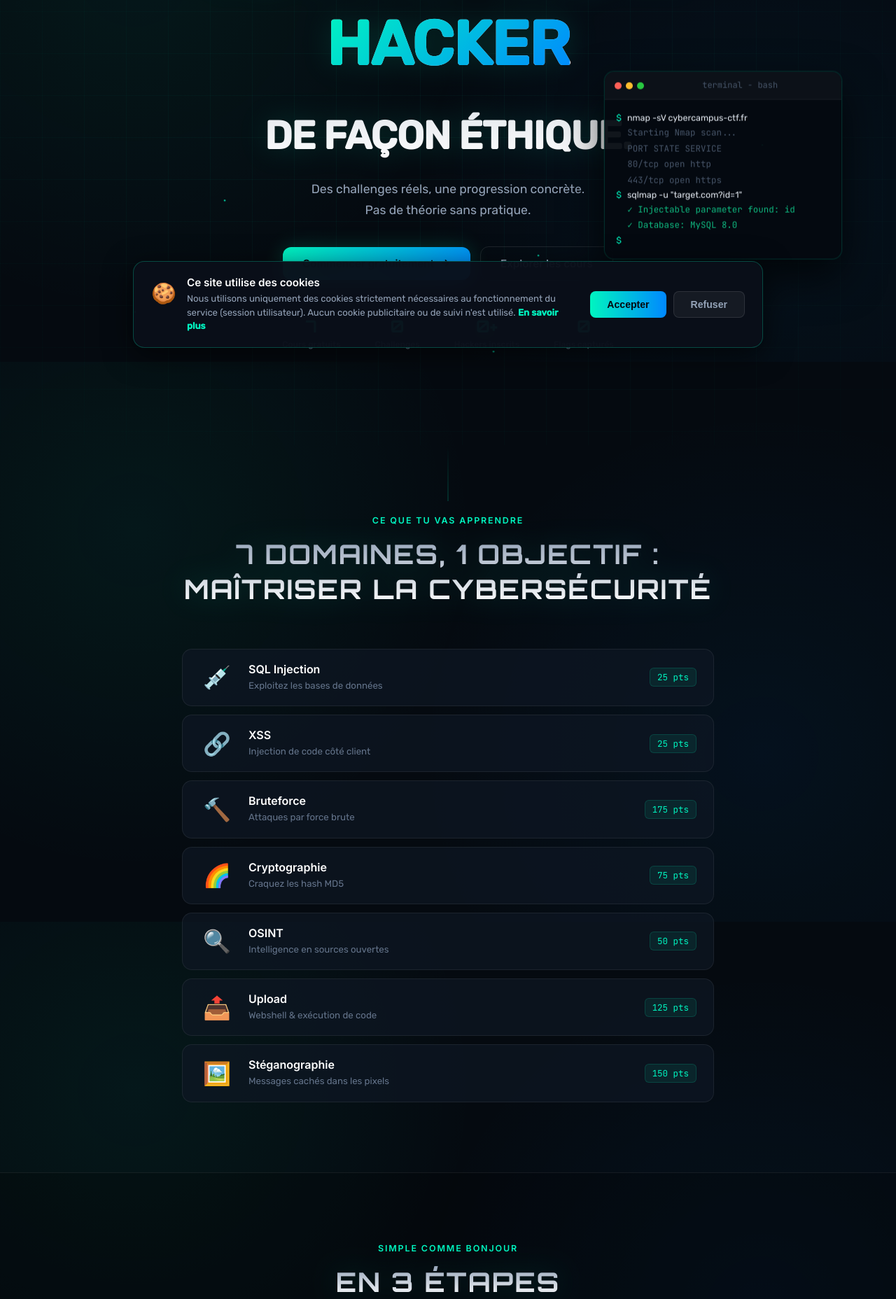
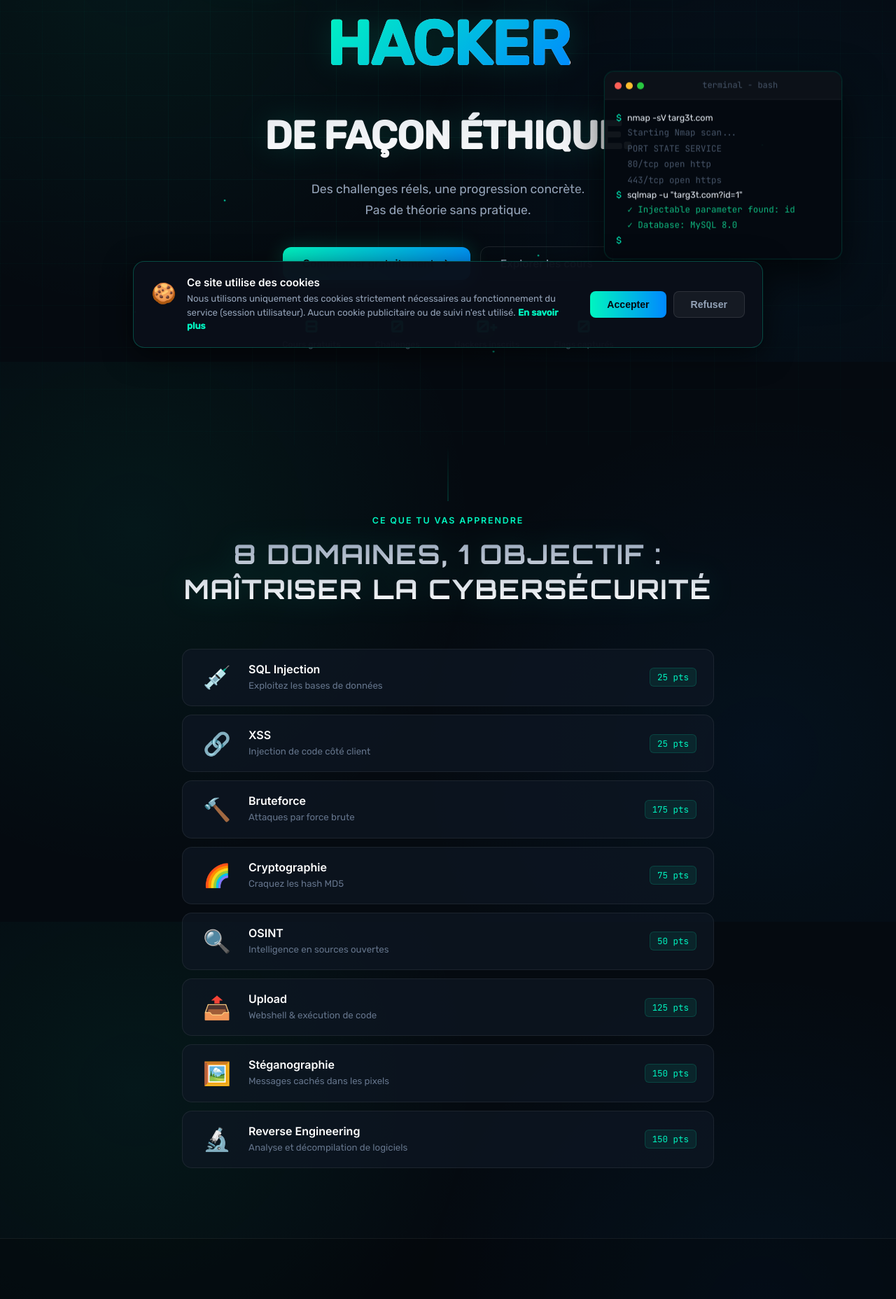
Before and after one commit to illeska/cybercampus-ctf, a Flask app: page /home in a window 1280 px wide. Shown: the part 283-2139 px from the top of the page at 70% size. Run offline with Flask 3, Linux system fonts and the light colour scheme; data that the repository does not hold is empty; some libraries are stand-ins or nearby versions.

Commit message:
modif ui: CyberCampus CTF 2.3.4

```diff
--- a/webapp/templates/challenges_list.html
+++ b/webapp/templates/challenges_list.html
@@ -90,6 +90,7 @@
                   {% elif 'osint' in challenge.titre|lower or 'recon' in challenge.titre|lower %}🔍
                   {% elif 'upload' in challenge.titre|lower or 'fichier' in challenge.titre|lower %}📤
                   {% elif 'steg' in challenge.titre|lower %}🖼️
+                  {% elif 'reverse' in challenge.titre|lower %}🔬
                   {% else %}🎯
                   {% endif %}
                 </div>
--- a/webapp/templates/index.html
+++ b/webapp/templates/index.html
@@ -51,7 +51,7 @@
 
 <div class="hero-stats">
   <div class="hero-stat">
-    <strong>7</strong>
+    <strong>8</strong>
     <span>Cours gratuits</span>
   </div>
   <div class="hero-stat-sep"></div>
@@ -81,12 +81,12 @@
       <span class="t-title">terminal - bash</span>
     </div>
     <div class="terminal-body">
-      <div class="t-line"><span class="t-prompt">$</span> <span class="t-cmd">nmap -sV cybercampus-ctf.fr</span></div>
+      <div class="t-line"><span class="t-prompt">$</span> <span class="t-cmd">nmap -sV targ3t.com</span></div>
       <div class="t-line t-out">Starting Nmap scan...</div>
       <div class="t-line t-out">PORT     STATE SERVICE</div>
       <div class="t-line t-out">80/tcp   open  http</div>
       <div class="t-line t-out">443/tcp  open  https</div>
-      <div class="t-line"><span class="t-prompt">$</span> <span class="t-cmd">sqlmap -u "target.com?id=1"</span></div>
+      <div class="t-line"><span class="t-prompt">$</span> <span class="t-cmd">sqlmap -u "targ3t.com?id=1"</span></div>
       <div class="t-line t-success">✓ Injectable parameter found: id</div>
       <div class="t-line t-success">✓ Database: MySQL 8.0</div>
       <div class="t-line"><span class="t-prompt">$</span> <span class="t-cmd t-blink">_</span></div>
@@ -102,7 +102,7 @@
   <div class="section-inner">
 
     <div class="section-label">Ce que tu vas apprendre</div>
-    <h2 class="section-title">7 domaines, 1 objectif :<br>maîtriser la cybersécurité</h2>
+    <h2 class="section-title">8 domaines, 1 objectif :<br>maîtriser la cybersécurité</h2>
 
     <div class="challenges-track">
 
@@ -165,6 +165,15 @@
         <div class="tile-info">
           <strong>Stéganographie</strong>
           <span>Messages cachés dans les pixels</span>
+        </div>
+        <div class="tile-pts">150 pts</div>
+      </a>
+
+      <a href="{{ url_for('learn_reverse') }}" class="challenge-tile">
+        <div class="tile-icon">🔬</div>
+        <div class="tile-info">
+          <strong>Reverse Engineering</strong>
+          <span>Analyse et décompilation de logiciels</span>
         </div>
         <div class="tile-pts">150 pts</div>
       </a>
--- a/webapp/templates/learn/index.html
+++ b/webapp/templates/learn/index.html
@@ -198,7 +198,7 @@
       <!-- Reverse Engineering -->
       <a href="{{ url_for('learn_reverse') }}" class="course-card-new">
         <div class="card-top">
-          <div class="card-icon">🔧</div>
+          <div class="card-icon">🔬</div>
           <div class="card-badges">
             <span class="badge-level critical">Critique</span>
             <span class="badge-time">25 min</span>
```
